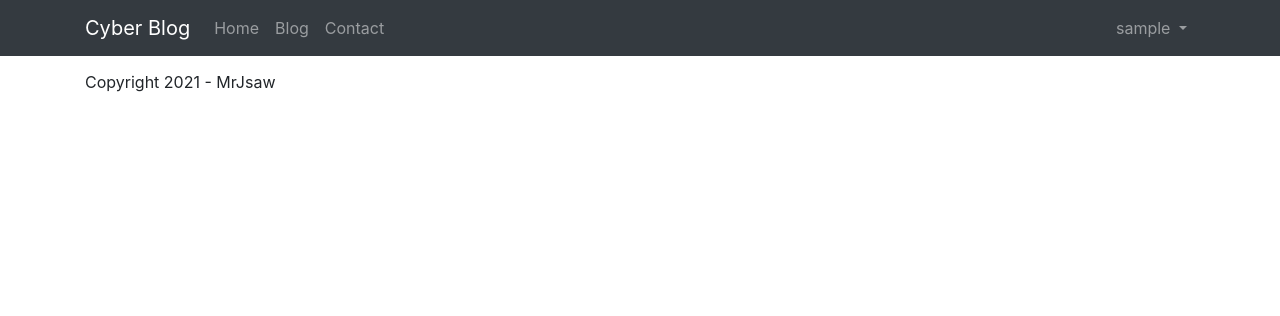
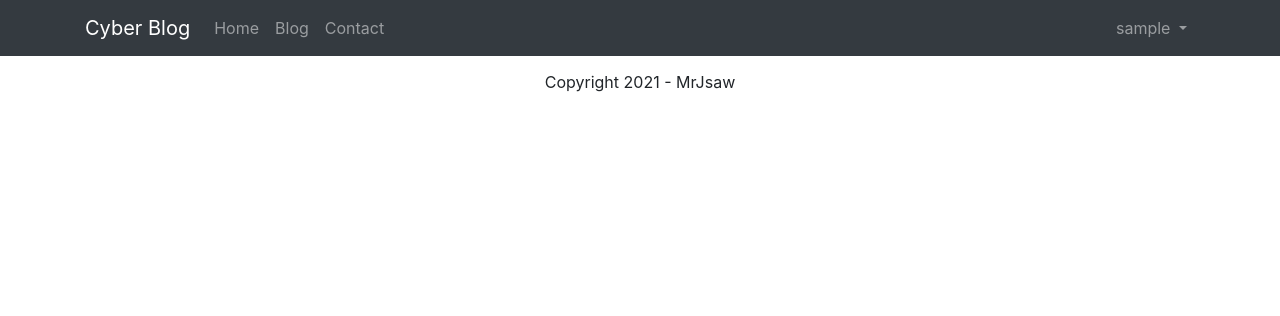
Before and after one commit to Mrjsaw/django-blog, a Django app: page /blog in a window 1280 px wide. Shown: the top 316 px of the page. Run offline with Django 3.2, Linux system fonts and the light colour scheme; the visitor is signed in with stand-in values (Sample User, id 1); data that the repository does not hold is empty; some libraries are stand-ins or nearby versions.

Commit message:
fixed index page..

```diff
--- a/templates/footer.html
+++ b/templates/footer.html
@@ -1,6 +1,6 @@
 <footer>
     <div class="container">
-            <p>Copyright 2021 - MrJsaw</p>
+            <p style="text-align: center;">Copyright 2021 - MrJsaw</p>
     </div>
 </footer>
 
--- a/templates/index.html
+++ b/templates/index.html
@@ -4,12 +4,14 @@
 <body>
 
 {% include "nav.html" %}
+<div class="container">
     <div class="login-box auth0-box before">
         <img src="https://i.cloudup.com/StzWWrY34s.png" />
         <h3>Auth0 Example</h3>
         <p>Zero friction identity infrastructure, built for developers</p>
         <a class="btn btn-primary btn-lg btn-login btn-block" href="/login/auth0"> Log In </a>
     </div>
+</div>
 {% include "footer.html" %}
 </body>
 </html>
```
